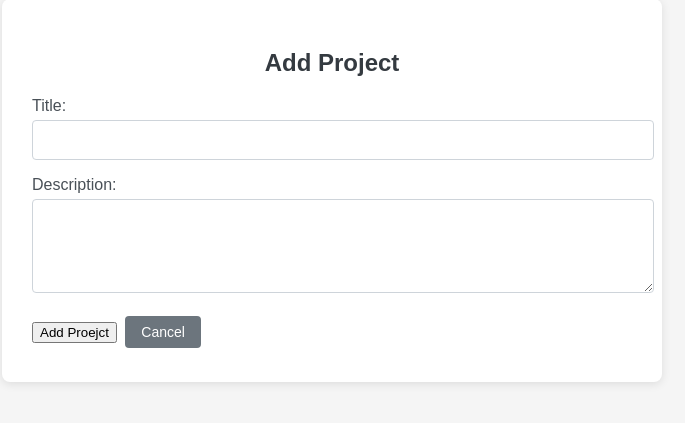
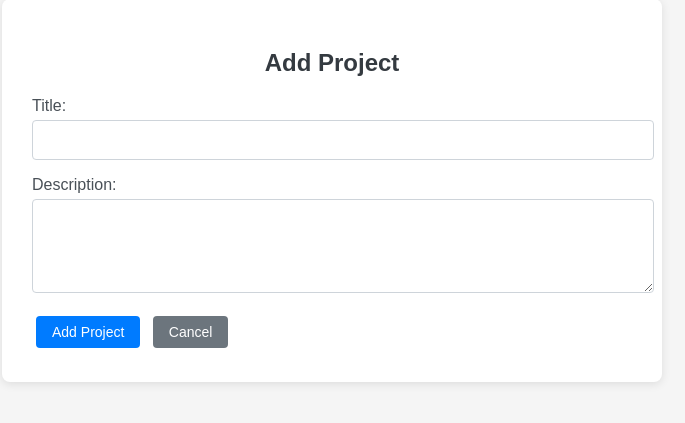
Before and after one commit to hayat-hani/Capstone-Project, a Django app: page /projects/add/ in a window 1280 px wide. Shown: the part 153-576 px from the top of the page, without its empty margins (308-993 px from the left). Run offline with Django 5.2, Linux system fonts and the light colour scheme; a user stored in the database is signed in.

Commit message:
Fixed some issues

```diff
--- a/main_app/templates/main_app/project_form.html
+++ b/main_app/templates/main_app/project_form.html
@@ -6,8 +6,12 @@
       <form method="post">
           {% csrf_token %}
           {{ form.as_p }}
-          <button type="submit">{{ action }} Proejct </button>
-          <a href="{% url 'main_app:projects_list' %}" class="btn-secondary">Cancel</a>
+          <button type="submit" class="btn-primary">{{ action }} Project</button>
+          {% if project %}
+            <a href="{% url 'main_app:project_detail' project.id %}" class="btn-secondary">Cancel</a>
+          {% else %}
+            <a href="{% url 'main_app:projects_list' %}" class="btn-secondary">Cancel</a>
+          {% endif %}
       </form>
   </div>
   {% endblock %}
--- a/main_app/templates/main_app/reflection_form.html
+++ b/main_app/templates/main_app/reflection_form.html
@@ -13,7 +13,7 @@
     <form method="post">
         {% csrf_token %}
         {{ form.as_p }}
-        <button type="submit">{{ action }} Reflection</button>
+        <button type="submit" class="btn-primary">{{ action }} Reflection</button>
 
         {% if skill %}
             <a href="{% url 'main_app:skill_detail' skill.id %}" class="btn-secondary">Cancel</a>
--- a/main_app/templates/main_app/task_form.html
+++ b/main_app/templates/main_app/task_form.html
@@ -13,7 +13,7 @@
     <form method="post">
         {% csrf_token %}
         {{ form.as_p }}
-        <button type="submit">{{ action }} Task</button>
+        <button type="submit" class="btn-primary">{{ action }} Task</button>
 
         {% if skill %}
             <a href="{% url 'main_app:skill_detail' skill.id %}" class="btn-secondary">Cancel</a>
--- a/main_app/views.py
+++ b/main_app/views.py
@@ -139,7 +139,7 @@ def skill_edit(request, skill_id):
           else:
               form = SkillForm(instance=skill)
           return render(request, 'main_app/skill_form.html',
-  {'form': form, 'action': 'Edit'})
+  {'form': form, 'action': 'Edit', 'skill': skill})
       else:
           return redirect('main_app:login')
 
@@ -179,7 +179,7 @@ def project_edit(request, project_id):
                   return redirect('main_app:projects_list')
           else:
               form = ProjectForm(instance=project)
-          return render(request, 'main_app/project_form.html', {'form': form, 'action': 'Edit'})
+          return render(request, 'main_app/project_form.html', {'form': form, 'action': 'Edit', 'project': project})
       else:
           return redirect('main_app:login')
 
```
